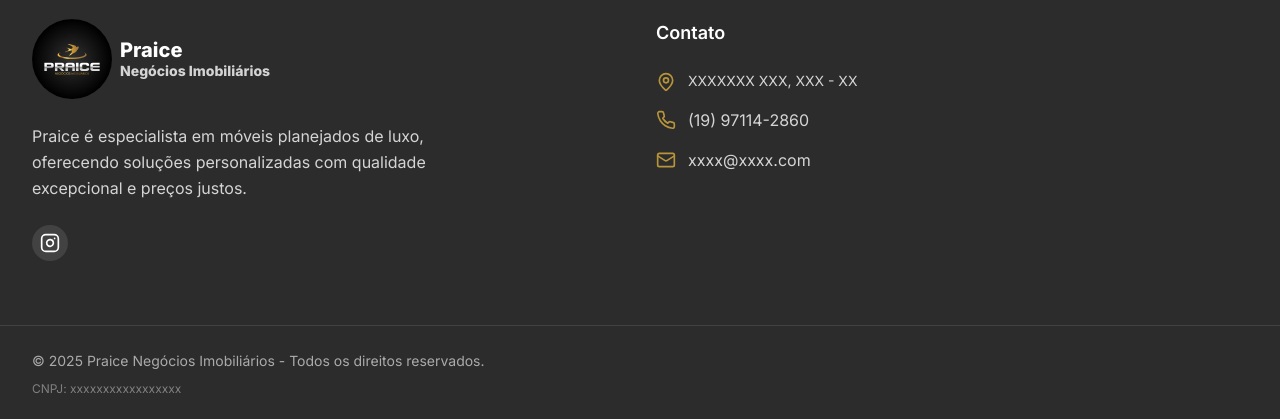
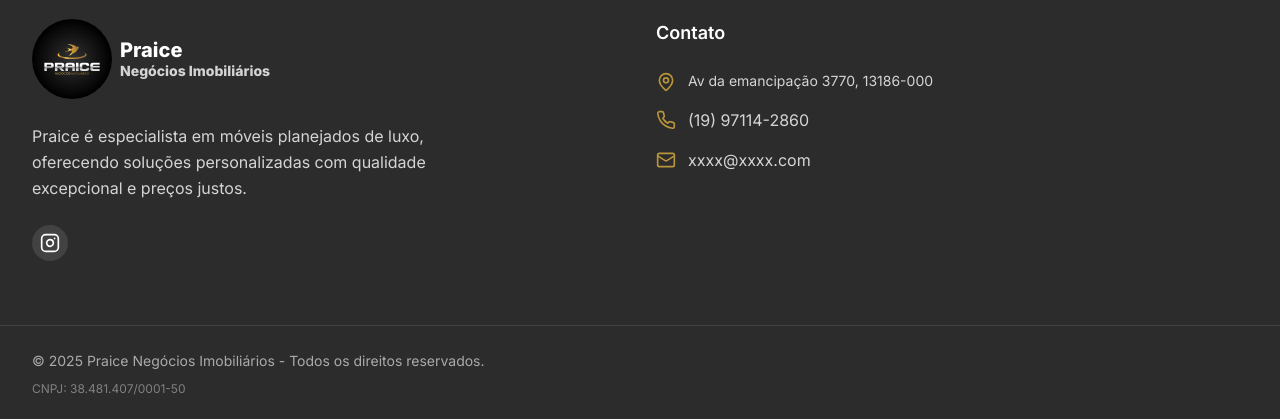
Before and after one commit to cruzgiovanni/praice, a Next.js app: page / in a window 1280 px wide. Shown: the part 4678-5097 px from the top of the page. Built offline with nearby package versions, Linux system fonts and the light colour scheme; a web font is replaced by a local one.

Commit message:
update: modify contact information in data file, including address and CNPJ for accuracy.

```diff
--- a/data/content.ts
+++ b/data/content.ts
@@ -254,11 +254,11 @@
     },
 
     contact: {
-      address: "XXXXXXX XXX, XXX - XX",
+      address: "Av da emancipação 3770, 13186-000",
       phone: "(19) 97114-2860",
       email: "xxxx@xxxx.com",
       whatsapp: "5519971142860",
-      cnpj: "xxxxxxxxxxxxxxxxx",
+      cnpj: "38.481.407/0001-50",
     },
     legal: {
       copyright: "Praice Negócios Imobiliários - Todos os direitos reservados.",
```
